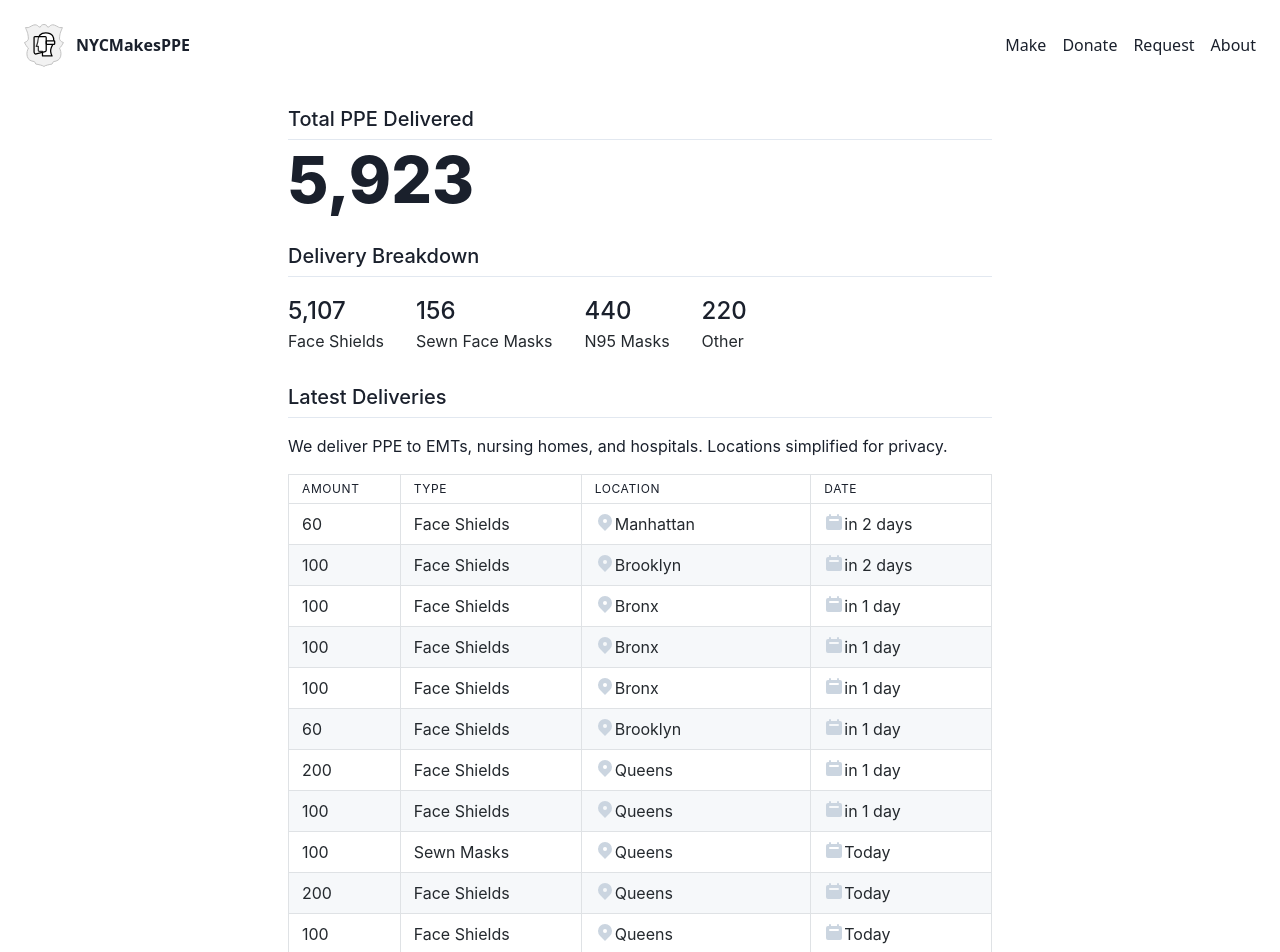
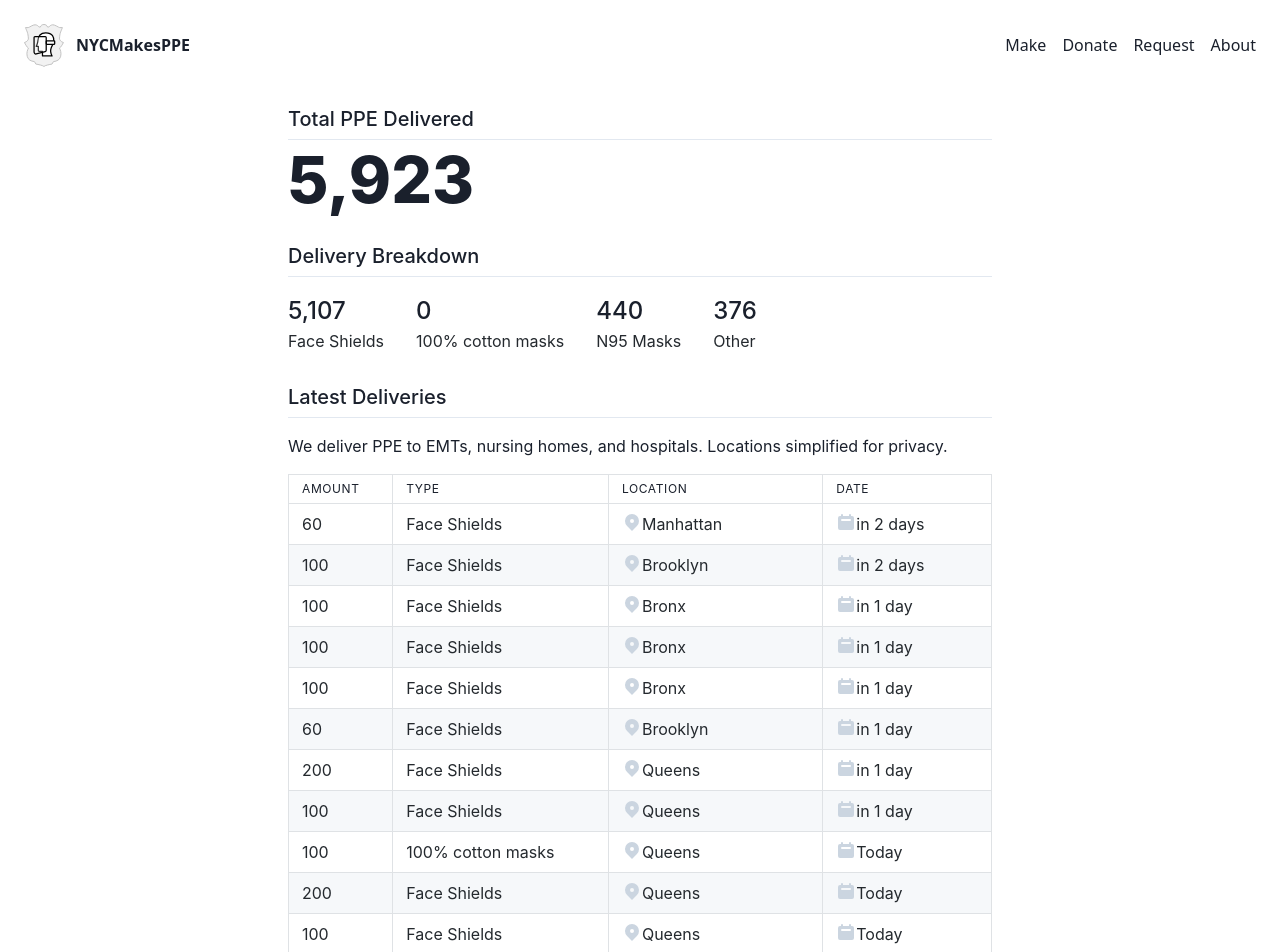
Before and after one commit to NYCPPE/nyc-makers-vs-covid, a Next.js app: page /stats in a window 1280 px wide. Shown: the top 952 px of the page. Built offline with nearby package versions, Linux system fonts and the light colour scheme; what @tailwindcss/ui would draw is missing.

Commit message:
Streamline Sewn Masks to 100% Cotton masks

```diff
--- a/components/deliveries.jsx
+++ b/components/deliveries.jsx
@@ -19,7 +19,7 @@ export default ({ limit }) => {
       totalShields = totalShields + items.count
     })
   totals
-    .filter(items => items.type === 'Sewn Masks')
+    .filter(items => items.type === '100% Cotton Masks')
     .map(items => (totalMasks = totalMasks + items.count))
   totals
     .filter(items => items.type === 'N95 Masks')
@@ -28,7 +28,7 @@ export default ({ limit }) => {
     .filter(
       items =>
         items.type !== 'Face Shields' &&
-        items.type !== 'Sewn Masks' &&
+        items.type !== '100% Cotton Masks' &&
         items.type !== 'N95 Masks'
     )
     .map(items => (totalOther = totalOther + items.count))
@@ -58,7 +58,7 @@ export default ({ limit }) => {
             <div className="text-2xl font-medium text-gray-900">
               {format(totalMasks)}
             </div>
-            <p> Sewn Face Masks</p>
+            <p> 100% cotton masks</p>
           </div>
           <div className="pr-8">
             <div className="text-2xl font-medium text-gray-900">
--- a/components/totals.jsx
+++ b/components/totals.jsx
@@ -53,7 +53,7 @@ export default [
     count: 100,
     date: '04/03/2020',
     hospital: 'Queens',
-    type: 'Sewn Masks'
+    type: '100% cotton masks'
   },
   {
     count: 200,
@@ -89,7 +89,7 @@ export default [
     count: 56,
     date: '04/02/2020',
     hospital: 'LES',
-    type: 'Sewn Masks'
+    type: '100% cotton masks'
   },
   {
     count: 25,
```
